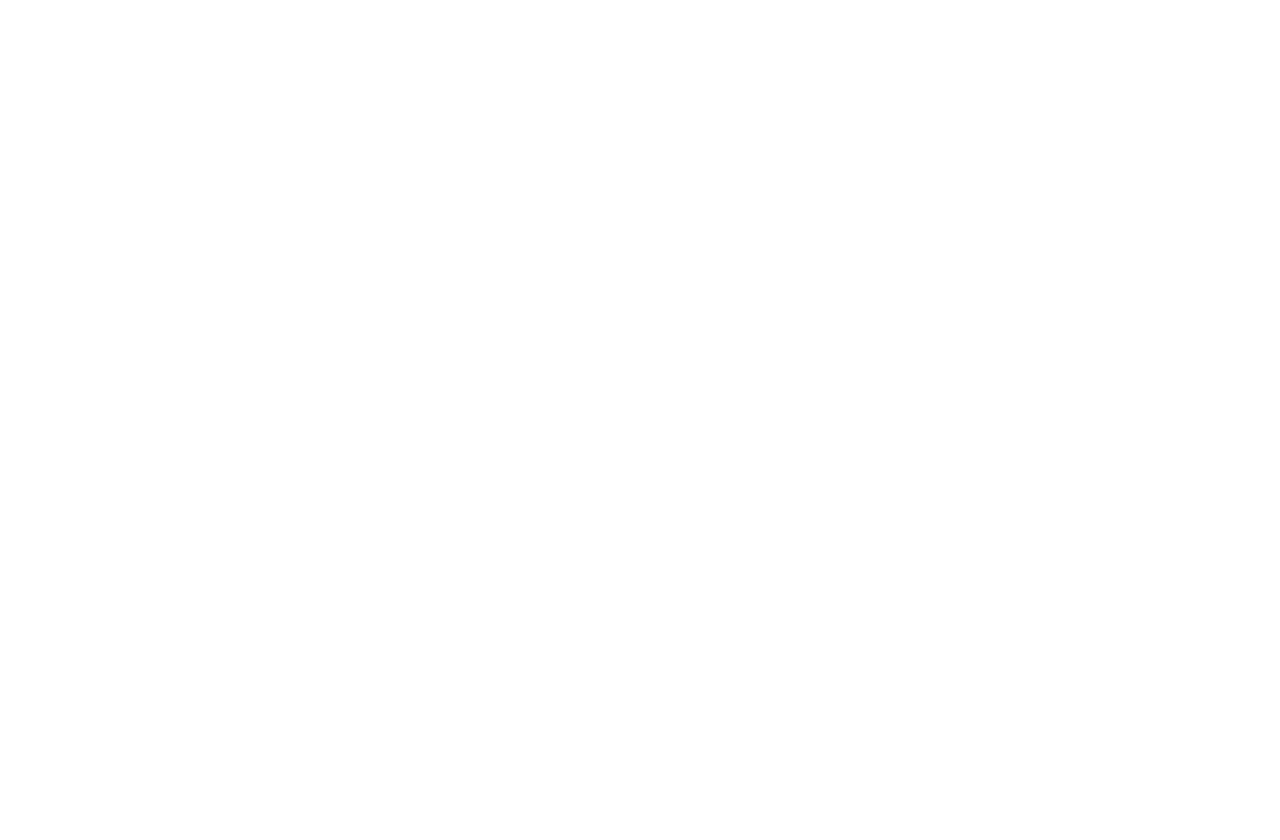
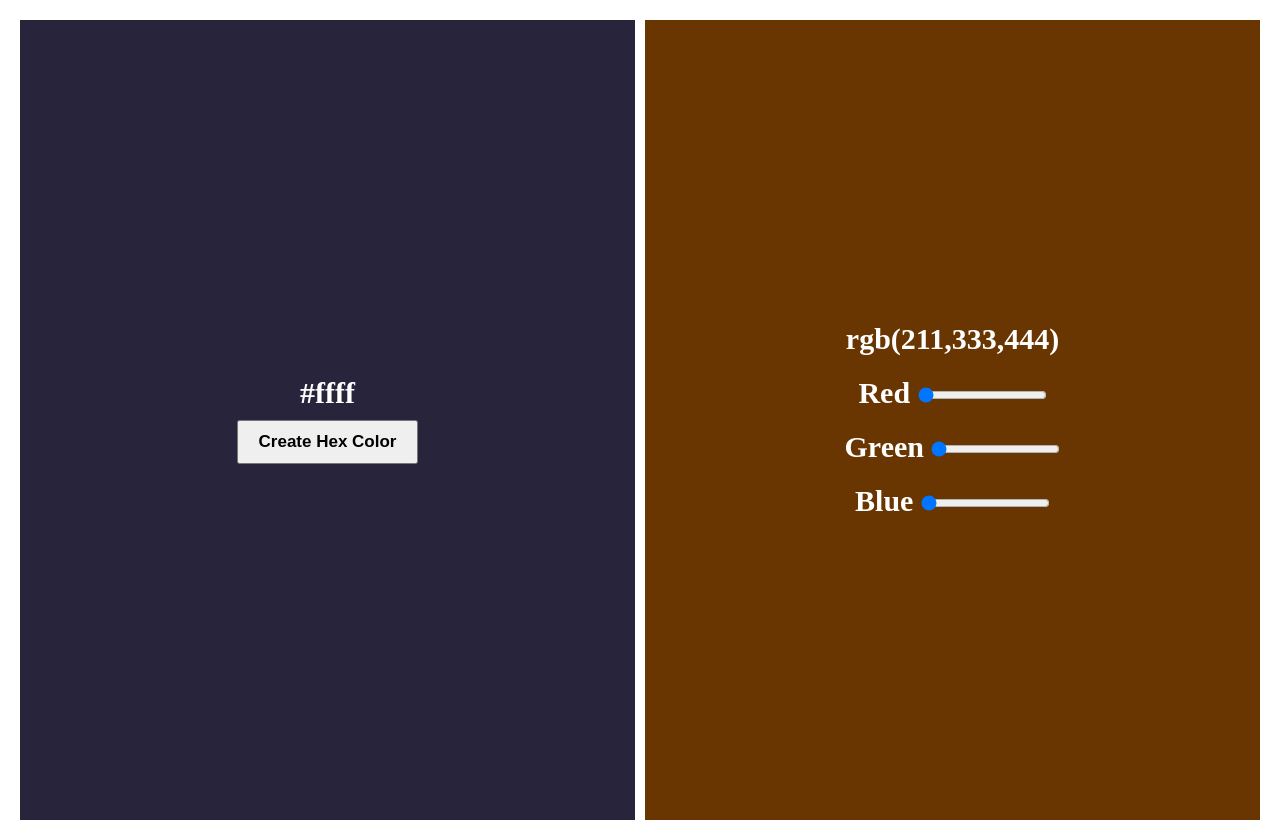
Before and after one commit to neerajdaksh/random-color-generator, a plain HTML site: page index.html in a window 1280 px wide. Before the commit the page ends 800 px from the top, so only its background shows below. Drawn offline with Linux system fonts and the light colour scheme.

Commit message:
simple style

```diff
--- a/index.html
+++ b/index.html
@@ -7,6 +7,28 @@
     <link rel="stylesheet" href="./style.css" />
   </head>
   <body>
+    <div class="wrapper">
+      <div class="hex-color-container">
+        <p class="hex-color-code">#ffff</p>
+        <button>Create Hex Color</button>
+      </div>
+      <div class="rgb-color-container">
+        <p class="rgb-color-code">rgb(211,333,444)</p>
+        <div>
+          <label for="red">Red</label>
+          <input type="range" min="0" max="255" value="0" id="red" />
+        </div>
+        <div>
+          <label for="green">Green</label>
+          <input type="range" min="0" max="255" value="0" id="green" />
+        </div>
+        <div>
+          <label for="blue">Blue</label>
+          <input type="range" min="0" max="255" value="0" id="blue" />
+        </div>
+      </div>
+    </div>
+
     <script src="./index.js"></script>
   </body>
 </html>
--- a/style.css
+++ b/style.css
@@ -0,0 +1,54 @@
+* {
+  padding: 0;
+  margin: 0;
+  box-sizing: border-box;
+}
+
+body {
+  padding: 20px;
+}
+
+.wrapper {
+  display: flex;
+  gap: 10px;
+}
+
+.hex-color-container,
+.rgb-color-container {
+  min-height: 100vh;
+  flex: 1;
+}
+
+.hex-color-container button {
+  padding: 10px 20px;
+  cursor: pointer;
+  font-size: 17px;
+  font-weight: bold;
+}
+.rgb-color-container {
+  display: flex;
+  flex-direction: column;
+  gap: 20px;
+}
+
+.hex-color-container {
+  background-color: rgb(39, 36, 59);
+  display: flex;
+  justify-content: center;
+  align-items: center;
+  flex-direction: column;
+  gap: 10px;
+  font-size: 30px;
+  font-weight: bold;
+  color: white;
+}
+.rgb-color-container {
+  background-color: rgb(105, 53, 1);
+  color: white;
+  display: flex;
+  align-items: center;
+  justify-content: center;
+  font-size: 30px;
+  font-weight: bold;
+  color: white;
+}
```
